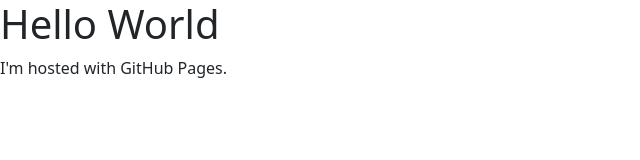
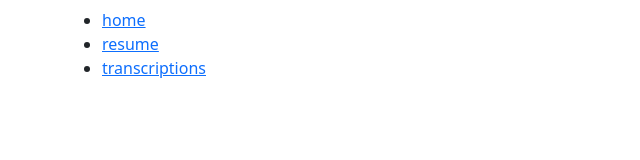
Before and after one commit to fyl03/fyl03.github.io, a plain HTML site: page index.html in a window 1280 px wide. Shown: the whole page, without its empty margins (0-640 px from the left). Drawn offline with nearby package versions, Linux system fonts and the light colour scheme.

Commit message:
added nav bar attempt

```diff
--- a/index.html
+++ b/index.html
@@ -23,9 +23,24 @@
 
         <link rel="stylesheet" href="/resources/css/main.css">
         <link rel="canonical" href="https://fredolei.github.io/">
+
     </head>
-<body class="fixed-top-nav">
-<h1>Hello World</h1>
-<p>I'm hosted with GitHub Pages.</p>
-</body>
+
+    <!-- Body -->
+    <body class="fixed-top-nav">
+
+        <!-- header -->
+        <header>
+
+            <!-- top nav -->
+            <nav id="navbar" class="navbar container">
+                <ul class="noneStyle nav-menu">
+                    <li><a href="/">home</a></li>
+                    <li><a href="/resume/">resume</a></li>
+                    <li><a href="/transcription/">transcriptions</a></li>
+                </ul>
+            </nav>
+
+        </header>
+    </body>
 </html>
```
